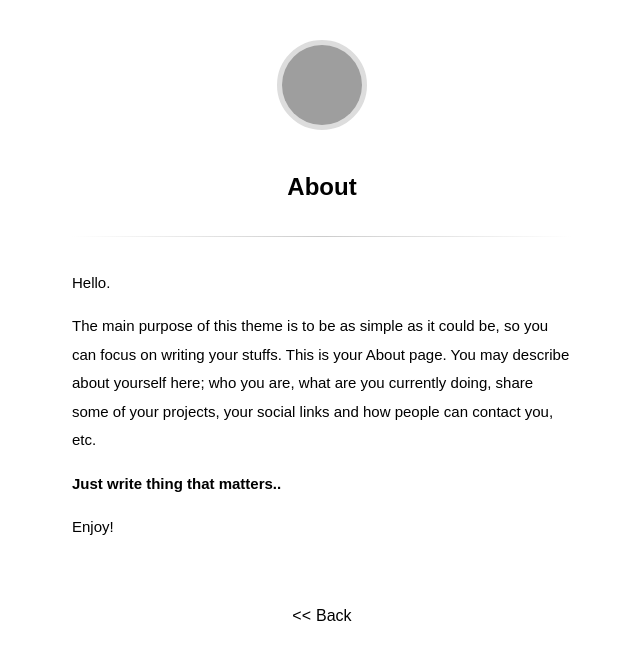
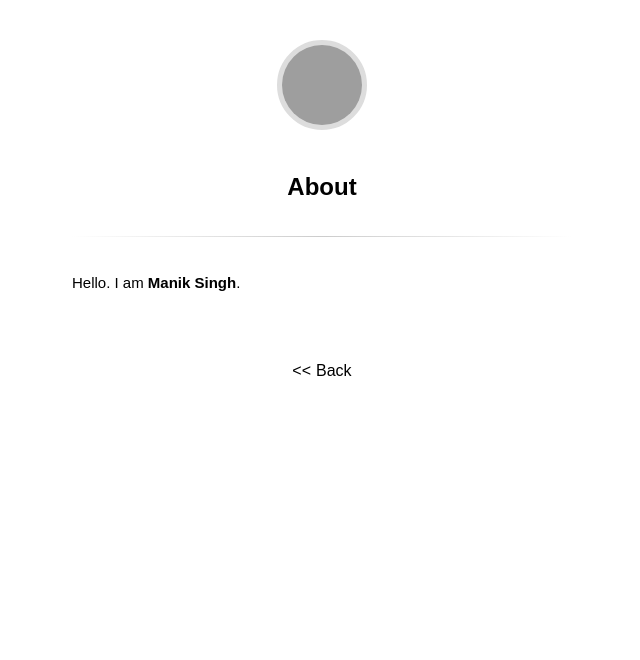
Before and after one commit to maniksingh92-xx/maniksingh92.github.io, a Jekyll site: the page built from about.md, in a window 1280 px wide. Shown: the top 660 px of the page, without its empty margins (318-958 px from the left). Built offline with Jekyll 4.4.1, drawn with Linux system fonts in a browser that asks for light colours; some web fonts are replaced; grey boxes are pictures that could not be loaded.

```diff
--- a/about.md
+++ b/about.md
@@ -3,10 +3,4 @@ layout: page
 title: About
 ---
 
-Hello.
-
-The main purpose of this theme is to be as simple as it could be, so you can focus on writing your stuffs. This is your About page. You may describe about yourself here; who you are, what are you currently doing, share some of your projects, your social links and how people can contact you, etc.
-
-**Just write thing that matters..**
-
-Enjoy!
+Hello. I am **Manik Singh**.
```
Also changed, not shown: 1 other file.
